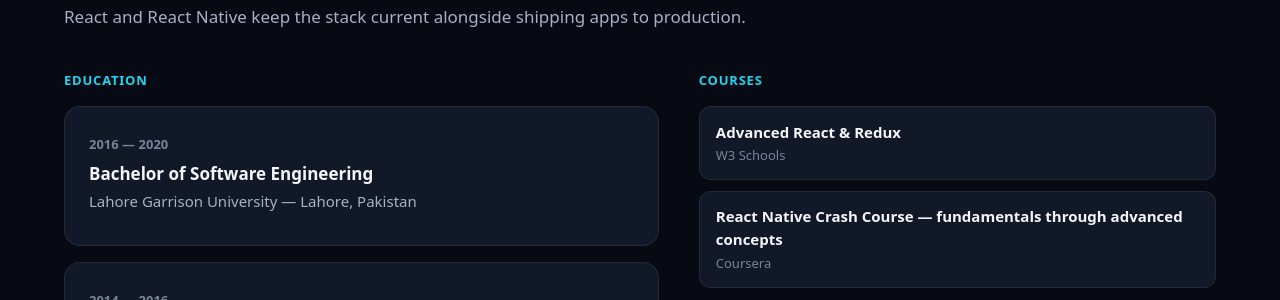
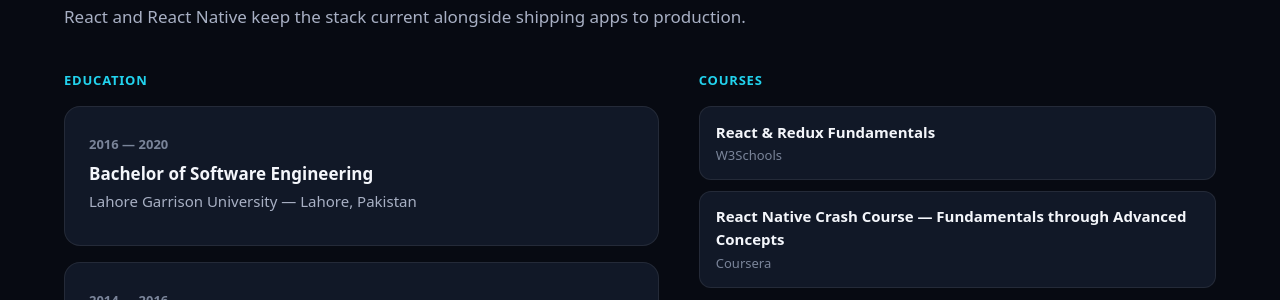
Before and after one commit to qaisar4/qaisarqalib_portfolio, a React (Vite) app: page / in a window 1280 px wide. Shown: the part 4483-4783 px from the top of the page. Built offline with nearby package versions, Linux system fonts and the light colour scheme.

Commit message:
fixes and syncing data

```diff
--- a/src/data/portfolio.js
+++ b/src/data/portfolio.js
@@ -185,12 +185,12 @@ export const education = [
 export const certifications = [
   {
     id: 'c1',
-    name: 'Advanced React & Redux',
-    issuer: 'W3 Schools',
+    name: 'React & Redux Fundamentals',
+    issuer: 'W3Schools',
   },
   {
     id: 'c2',
-    name: 'React Native Crash Course — fundamentals through advanced concepts',
+    name: 'React Native Crash Course — Fundamentals through Advanced Concepts',
     issuer: 'Coursera',
   },
 ]
```
